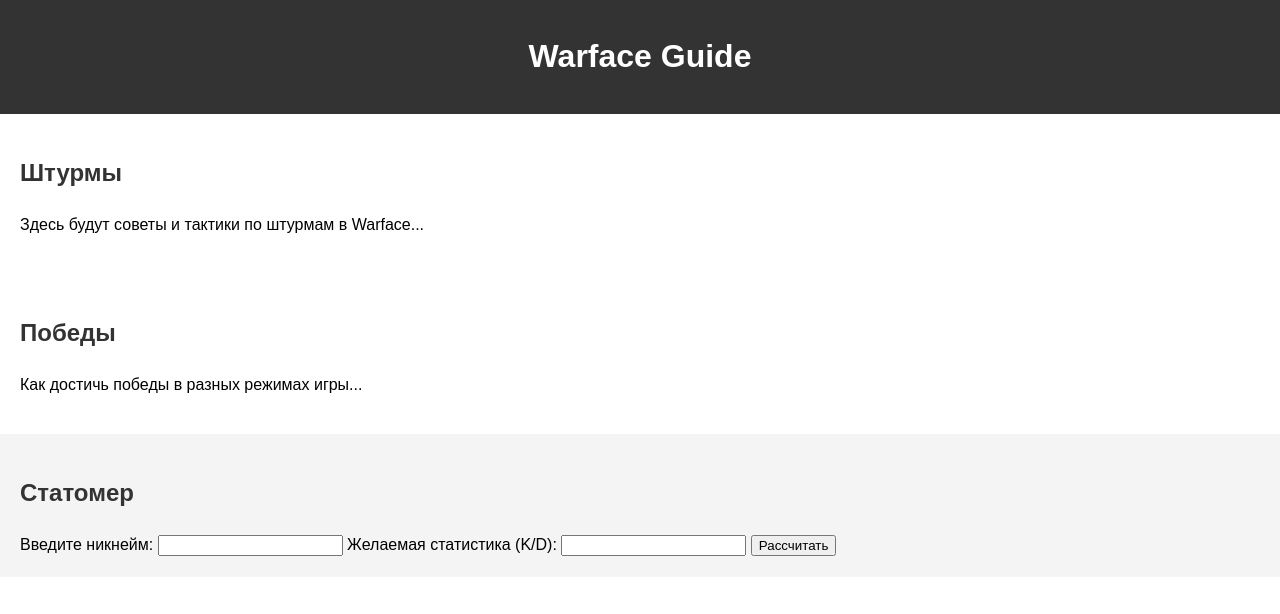
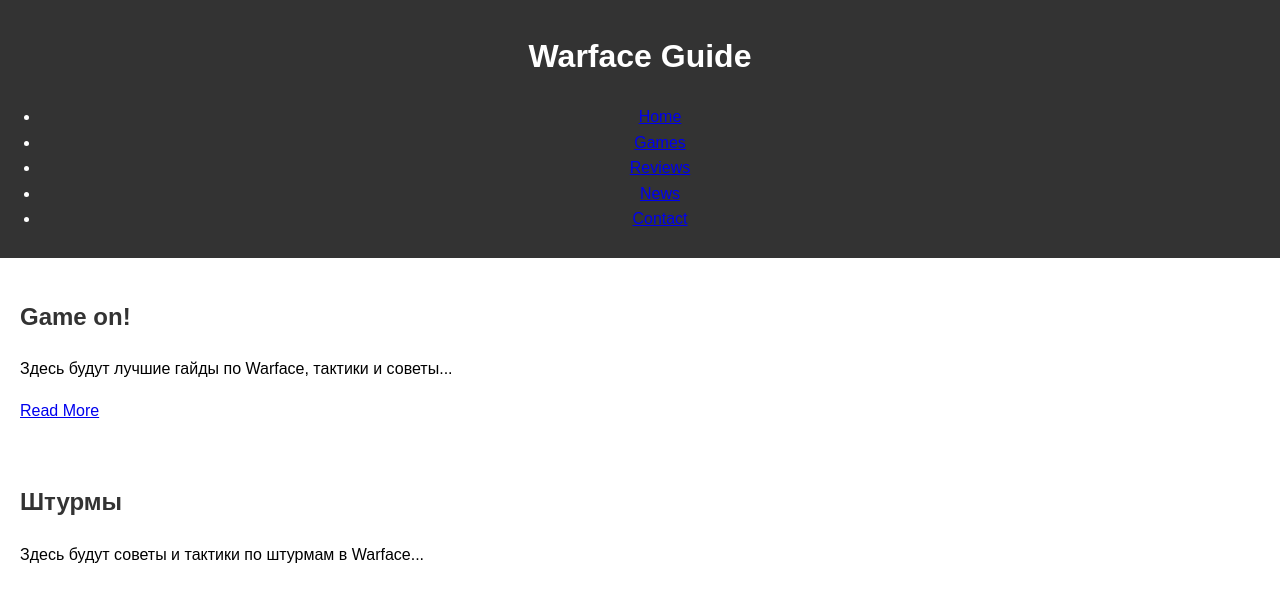
Before and after one commit to hardskill39/555, a plain HTML site: page index.html in a window 1280 px wide. Shown: the top 614 px of the page. Drawn offline with Linux system fonts and the light colour scheme; a script that the page names is missing.

Commit message:
Update index.html

```diff
--- a/index.html
+++ b/index.html
@@ -7,9 +7,28 @@
     <link rel="stylesheet" href="style.css">
 </head>
 <body>
-    <header>
-        <h1>Warface Guide</h1>
+    <header class="header">
+        <div class="logo">
+            <h1>Warface Guide</h1>
+        </div>
+        <nav class="navbar">
+            <ul>
+                <li><a href="#">Home</a></li>
+                <li><a href="#">Games</a></li>
+                <li><a href="#">Reviews</a></li>
+                <li><a href="#">News</a></li>
+                <li><a href="#">Contact</a></li>
+            </ul>
+        </nav>
     </header>
+
+    <section class="hero">
+        <div class="hero-content">
+            <h2>Game on!</h2>
+            <p>Здесь будут лучшие гайды по Warface, тактики и советы...</p>
+            <a href="#" class="btn">Read More</a>
+        </div>
+    </section>
 
     <section id="assault">
         <h2>Штурмы</h2>
@@ -36,7 +55,6 @@
     <section id="videos">
         <h2>Видео</h2>
         <div class="video-container">
-            <!-- Вставьте сюда ссылки на видео -->
             <iframe width="560" height="315" src="https://www.youtube.com/embed/your-video-id" frameborder="0" allow="accelerometer; autoplay; clipboard-write; encrypted-media; gyroscope; picture-in-picture" allowfullscreen></iframe>
         </div>
     </section>
```
